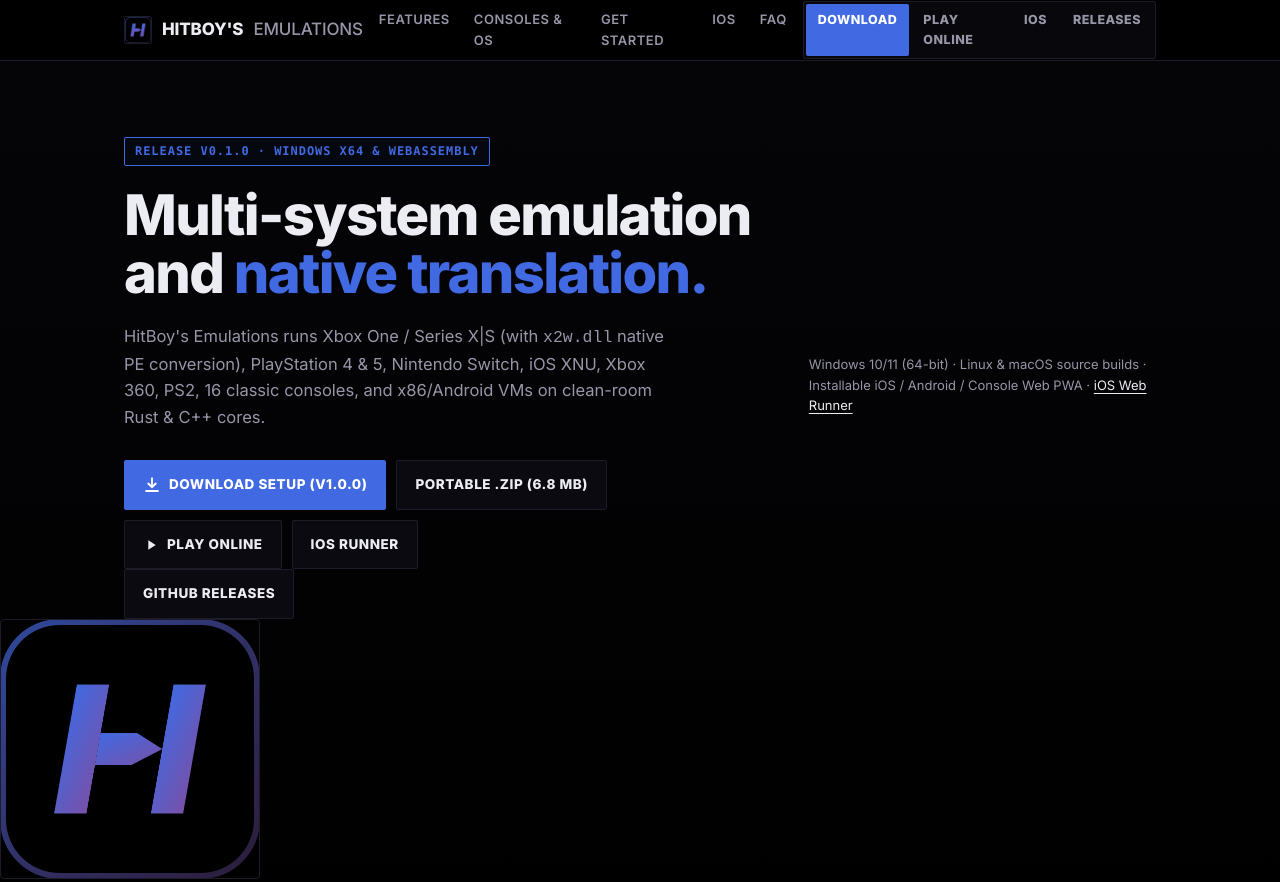
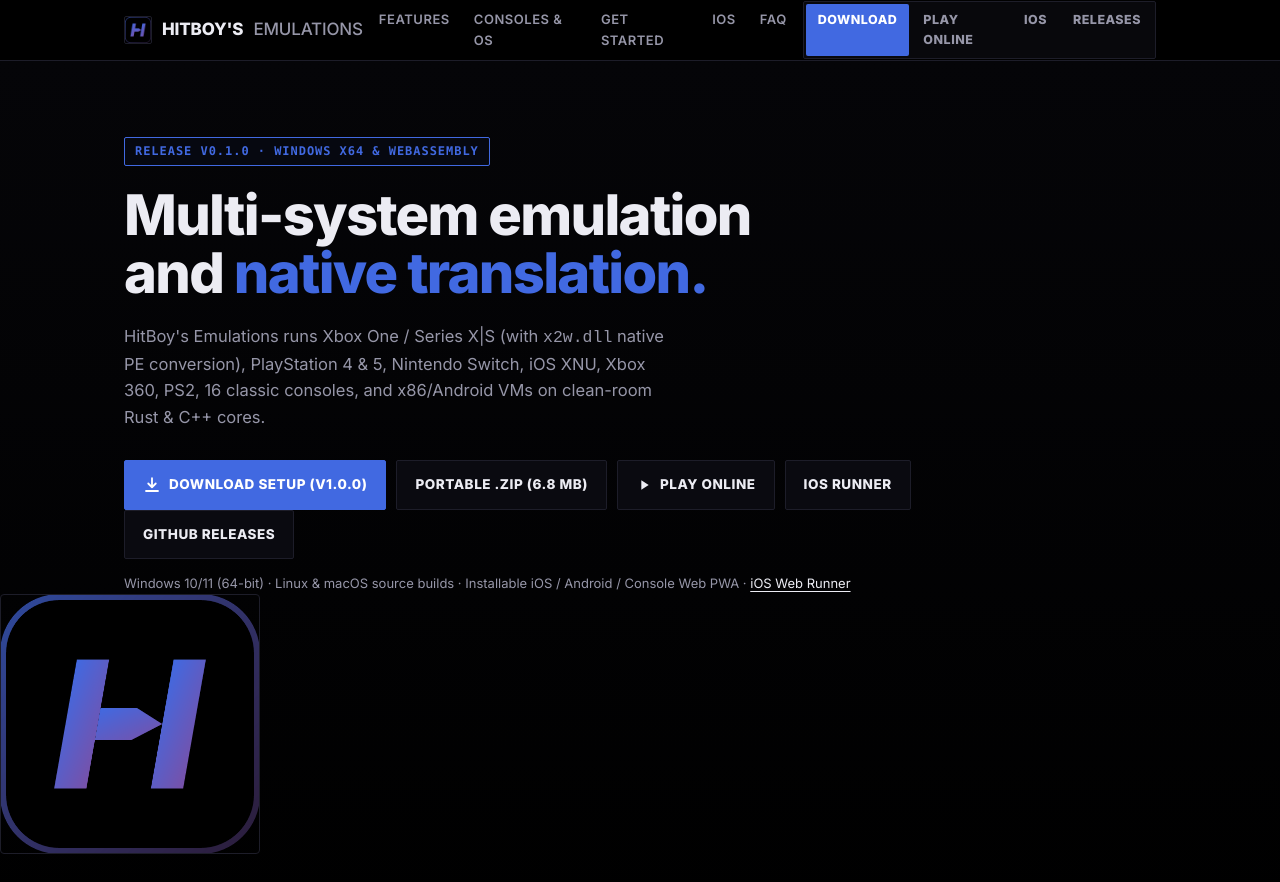
Before and after one commit to HitBoyXx23-dev/hitboy-emulations, a plain HTML site: page index.html in a window 1280 px wide. Shown: the top 882 px of the page. Drawn offline with Linux system fonts and the light colour scheme.

```diff
--- a/index.html
+++ b/index.html
@@ -38,7 +38,7 @@
   nav a:hover { color: var(--text); }
 
   .hero { padding: 76px 0 64px; position: relative; border-bottom: 1px solid var(--line); background: linear-gradient(180deg, #050508 0%, #000 100%); }
-  .hero .wrap { position: relative; display: grid; grid-template-columns: 1.3fr .7fr; gap: 40px; align-items: center; }
+  .hero .wrap { position: relative; }
   .eyebrow { display: inline-block; font-family: ui-monospace, SFMono-Regular, Menlo, Consolas, monospace; font-size: 12px; font-weight: 600; text-transform: uppercase; letter-spacing: .08em; color: var(--primary); border: 1px solid var(--primary); padding: 4px 10px; border-radius: 2px; margin-bottom: 20px; background: #060810; }
   h1 { font-size: clamp(34px, 5.2vw, 56px); line-height: 1.04; letter-spacing: -.03em; font-weight: 800; }
   h1 em { font-style: normal; color: var(--primary); }
```
